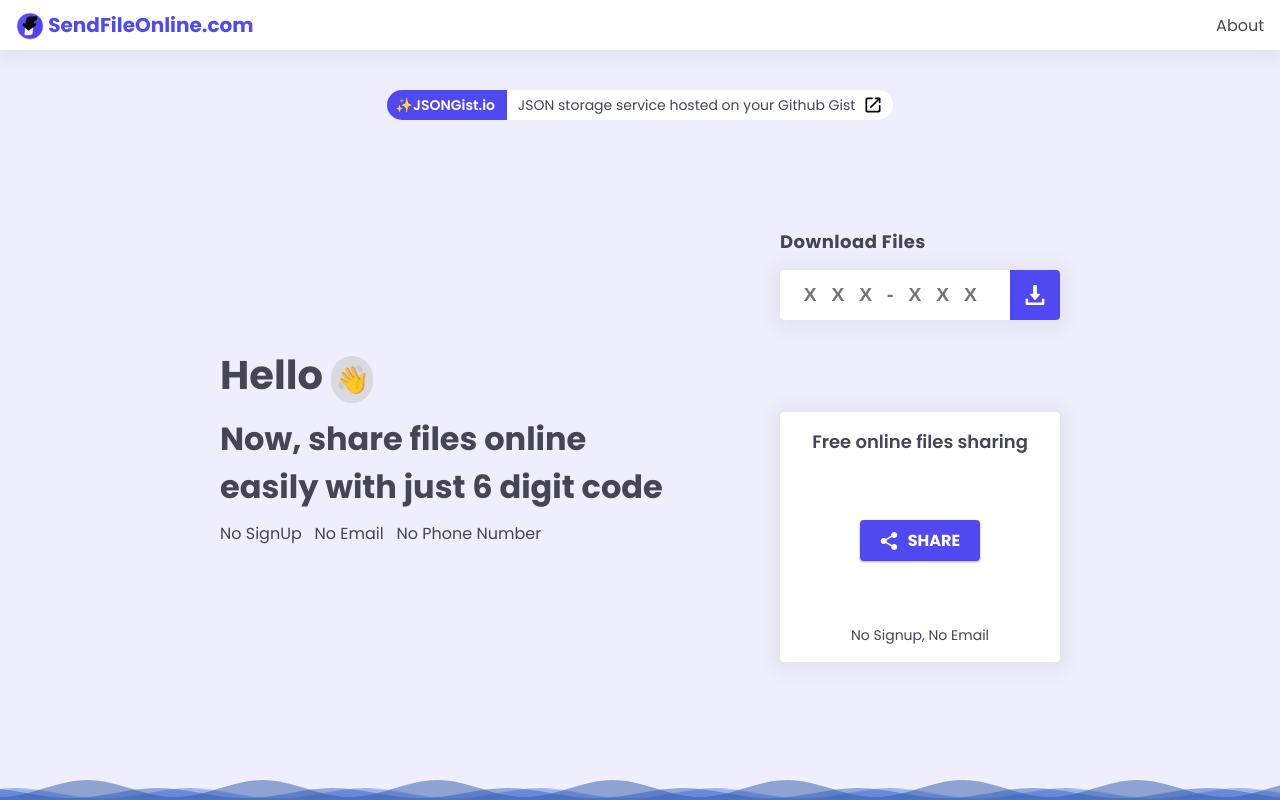
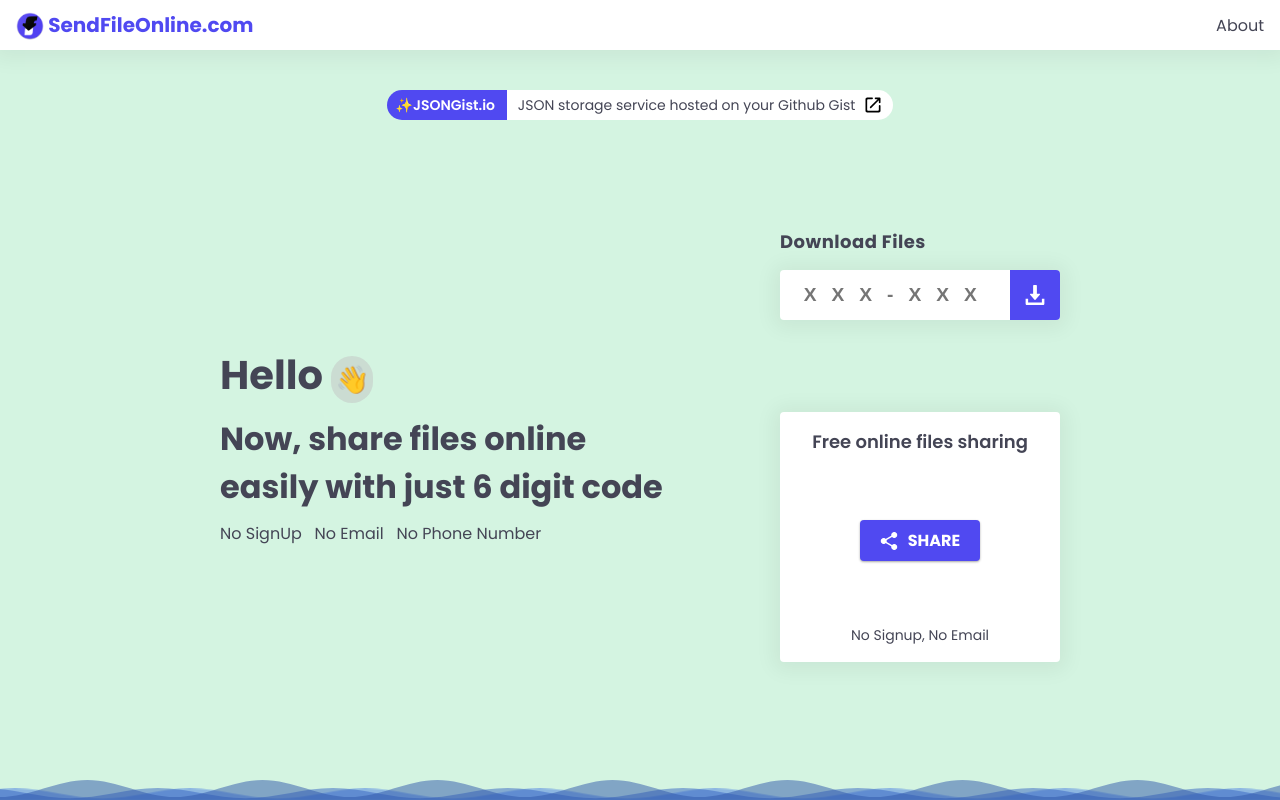
Before and after one commit to spurushottam13/sendfastv2, a React (Create React App) app: page / in a window 1280 px wide. Built offline with nearby package versions, Linux system fonts and the light colour scheme; no server answers.

Commit message:
[Added] New background color

```diff
--- a/src/App.css
+++ b/src/App.css
@@ -1,5 +1,5 @@
 :root {
-  --background: #efeefc;
+  --background: #d4f4e1;
   --primary: #5049f1;
   --primary-dark: #3527c5;
   --soft: #febbbb;
--- a/src/components/Main/main.css
+++ b/src/components/Main/main.css
@@ -1,4 +1,4 @@
-.main-section{
+.main-section {
   max-width: 600px;
   display: flex;
   align-items: center;
@@ -8,22 +8,21 @@
   position: relative;
 }
 
-.content-section{
+.content-section {
   background: white;
   padding: 1rem;
   width: 280px;
   min-height: 250px;
   max-height: 95%;
   border-radius: 4px;
-    box-shadow: 0 2px 20px 7px rgba(0,0,0,.05);
+  box-shadow: 0 2px 20px 7px rgba(0, 0, 0, 0.05);
   display: flex;
   flex-direction: column;
   justify-content: space-between;
   align-items: center;
 }
 
-
-.app-name{
+.app-name {
   position: absolute;
   top: 1rem;
   font-size: 2rem;
@@ -35,30 +34,30 @@
   width: 80%;
   right: 34%;
   padding-left: 6rem;
-    box-shadow: 0 2px 20px 7px rgba(0,0,0,.05);
+  box-shadow: 0 2px 20px 7px rgba(0, 0, 0, 0.05);
 }
 
-.chat-bubble{
+.chat-bubble {
   background: var(--primary);
 }
 
-.t1{
+.t1 {
   padding: 10px 20px;
-    background: #efeefc;
+  background: #d4f4e1;
   /* box-shadow: 20px 20px 60px #cbcad6, -20px -20px 60px #ffffff; */
   border-radius: 10px;
 }
 
-.t2{
+.t2 {
   font-size: 1.5rem;
   font-weight: bold;
 }
-.t3{
+.t3 {
   font-size: 1rem;
 }
 
-@media only screen and (min-width: 500px){
-    .t1{
+@media only screen and (min-width: 500px) {
+  .t1 {
     display: none;
   }
   .main-section {
```
Lines whose indentation alone changed are shown as unchanged.
